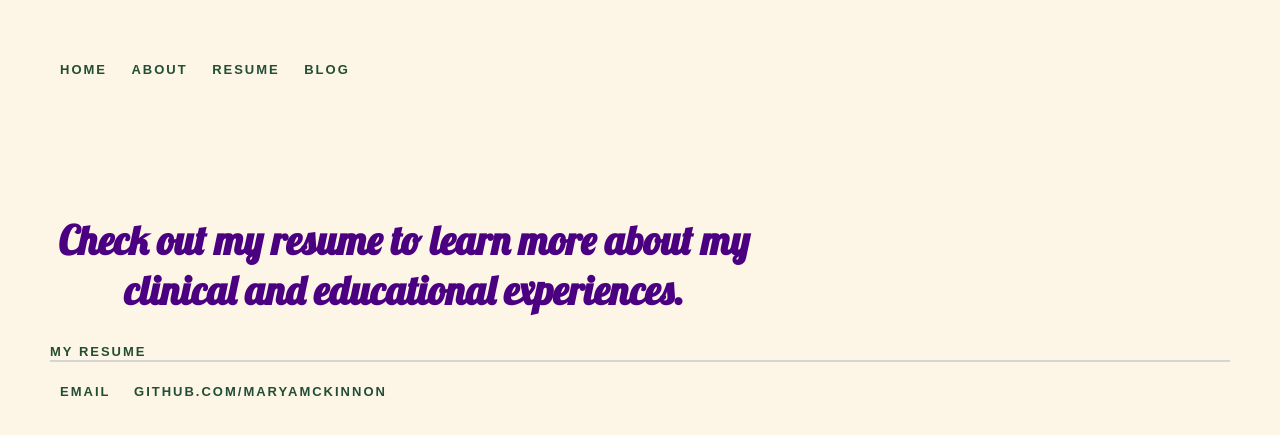
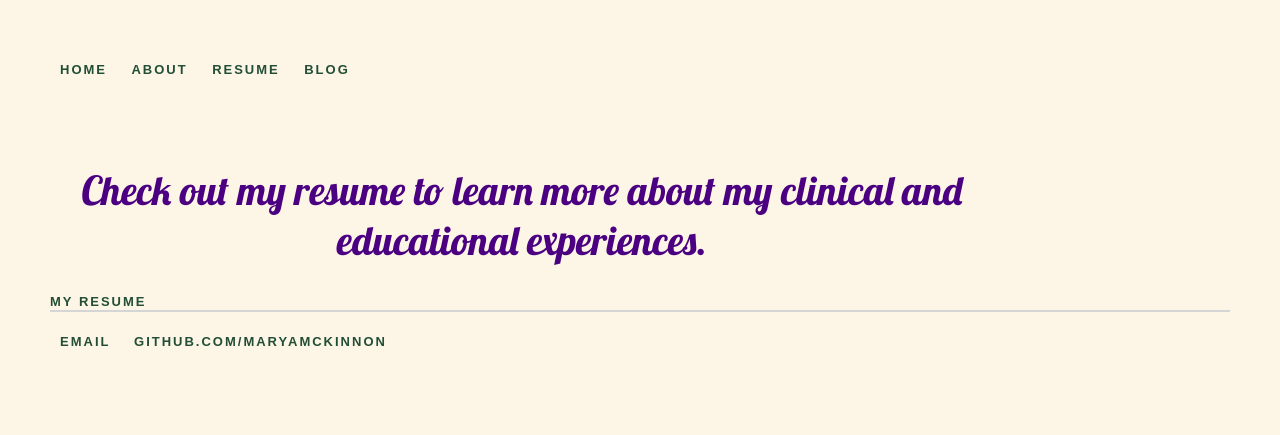
Before and after one commit to maryamckinnon/maryamckinnon.github.io, a Jekyll site: the page built from Resume/index.html, in a window 1280 px wide. Shown: the top 435 px of the page. Built offline with Jekyll 4.4.1, drawn with Linux system fonts in a browser that asks for light colours.

Commit message:
Update resume.css

```diff
--- a/css/resume.css
+++ b/css/resume.css
@@ -40,11 +40,11 @@ h1 {
   color: indigo;
   font-family: 'Lobster', sans-serif;
   font-size: 40px;
-  padding-top: 100px;
-  font-weight: bold;
+  padding-top: 50px;
+  font-weight: normal;
   text-align: center;
   background-color: oldlace;
-  width: 60%;
+  width: 80%;
 }
 
 /*
```
